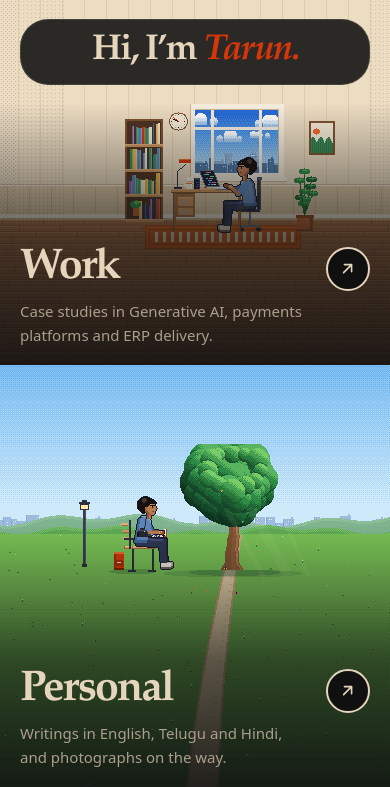
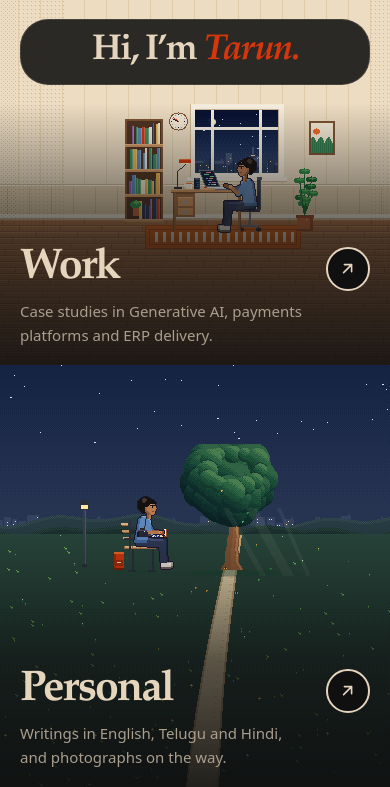
Before and after one commit to inalatarun-arch/portfolio, a plain HTML site: page index.html in a window 390 px wide. Both pictures are taken after a click on the button 294 px from the left and 32 px from the top of the page. Shown: the part 57-844 px from the top of the page. Drawn offline with Linux system fonts and the light colour scheme.

Commit message:
Make window scenery theme responsive
Switch office and personal pixel-art scenery between day and night when the site theme changes, preserving existing animations.

```diff
--- a/assets/scene.js
+++ b/assets/scene.js
@@ -7,6 +7,22 @@
 var G=window.gsap;
 var RMQ=window.matchMedia('(prefers-reduced-motion: reduce)');
 var reduced=function(){return RMQ.matches||!G};
+function sceneNight(){
+  var t=document.documentElement.getAttribute('data-theme');
+  return t==='dark'||(!t&&window.matchMedia('(prefers-color-scheme: dark)').matches);
+}
+function tintCanvas(cv,colour){
+  var x=cv.getContext('2d');x.save();x.globalCompositeOperation='source-atop';x.fillStyle=colour;x.fillRect(0,0,cv.width,cv.height);x.restore();return cv;
+}
+function nightSkyMarks(ctx,W,H,seed){
+  var r=rng(seed||29),i,x,y;
+  ctx.save();ctx.fillStyle='#dbe7ff';
+  for(i=0;i<Math.max(12,Math.floor(W*H/1700));i++){x=Math.floor(r()*W);y=Math.floor(r()*H*.76);ctx.fillRect(x,y,1,1);if(i%7===0)ctx.fillRect(x+1,y,1,1)}
+  var mx=Math.round(W*.79),my=Math.round(H*.2),mr=Math.max(3,Math.round(Math.min(W,H)*.035));
+  ctx.fillStyle='#f4e9bd';ctx.beginPath();ctx.arc(mx,my,mr,0,Math.PI*2);ctx.fill();
+  ctx.fillStyle='#15213c';ctx.beginPath();ctx.arc(mx+Math.max(2,Math.round(mr*.45)),my-Math.max(1,Math.round(mr*.2)),mr,0,Math.PI*2);ctx.fill();
+  ctx.restore();
+}
 
 /* ---------------------------------------------------------------- palette */
 var C={
@@ -171,7 +187,7 @@ function camera(x,X,Y){R(x,X-5,Y-3,11,7,'#272733');R(x,X-5,Y-3,11,1,'#4c4c5e');R
 function ell(x,cx,cy,rx,ry,col){var i,j;x.fillStyle=col;for(j=-ry;j<=ry;j++){var w=Math.round(rx*Math.sqrt(Math.max(0,1-(j*j)/(ry*ry+.01))));x.fillRect(Math.round(cx-w),Math.round(cy+j),w*2+1,1)}}
 
 function buildOffice(W,H){
-  var ox=Math.floor(W/2),oy=Math.floor(H/2)+8,FLR=14,FEET=26,top=-oy,left=-ox,right=W-ox,bottom=H-oy,i,j,k,r=rng(7);
+  var night=sceneNight(),ox=Math.floor(W/2),oy=Math.floor(H/2)+8,FLR=14,FEET=26,top=-oy,left=-ox,right=W-ox,bottom=H-oy,i,j,k,r=rng(7);
   var bg=mk(W,H),x=bg.x;x.translate(ox,oy);
   /* wall, panels, wainscot, skirting */
   R(x,left,top,W,FLR-top,C.wall);
@@ -236,9 +252,10 @@ function buildOffice(W,H){
   vignette(bg,.6);
 
   /* live window content */
-  var winSky=skyCanvas(84,64,[[0,[40,108,214]],[.5,[96,168,238]],[1,[196,228,248]]],6);
-  var cityFar=skylineCanvas(84,26,11,'#8fb2d8','#7fa3cc','#d9ecff',.3),cityNear=skylineCanvas(84,20,23,'#4f7aa8','#436b96','#cfe6ff',null);
-  var clouds=[{img:cloudSprite(34,15,3),x:6,y:6,v:2.2},{img:cloudSprite(26,12,9),x:50,y:22,v:1.5},{img:cloudSprite(40,16,14),x:90,y:2,v:1.1},{img:cloudSprite(22,10,5),x:130,y:20,v:3}];
+  var winSky=skyCanvas(84,64,night?[[0,[9,18,48]],[.5,[22,39,79]],[1,[49,67,105]]]:[[0,[40,108,214]],[.5,[96,168,238]],[1,[196,228,248]]],6);
+  var cityFar=night?skylineCanvas(84,26,11,'#465577','#303e60','#f1dba0',.3):skylineCanvas(84,26,11,'#8fb2d8','#7fa3cc','#d9ecff',.3);
+  var cityNear=night?skylineCanvas(84,20,23,'#283958','#1b2948','#f8d78a',null):skylineCanvas(84,20,23,'#4f7aa8','#436b96','#cfe6ff',null);
+  var clouds=night?[]:[{img:cloudSprite(34,15,3),x:6,y:6,v:2.2},{img:cloudSprite(26,12,9),x:50,y:22,v:1.5},{img:cloudSprite(40,16,14),x:90,y:2,v:1.1},{img:cloudSprite(22,10,5),x:130,y:20,v:3}];
   var person=newPerson(),dust=[];for(i=0;i<16;i++)dust.push({x:-60+r()*100,y:-60+r()*90,s:.5+r()*1.5,p:r()*6});
 
   function screen(ctx,t){
@@ -255,6 +272,7 @@ function buildOffice(W,H){
     draw:function(ctx,t,fast){
       ctx.save();ctx.translate(ox,oy);
       ctx.drawImage(winSky.c,-62,-96);
+      if(night){ctx.save();ctx.translate(-62,-96);nightSkyMarks(ctx,84,64,17);ctx.restore();}
       for(i=0;i<clouds.length;i++){var c=clouds[i],span=84+c.img.width+20,px=((c.x+t*c.v)%span+span)%span-c.img.width;ctx.drawImage(c.img,-62+Math.round(px),-96+c.y)}
       ctx.drawImage(cityFar.c,-62,-96+64-26);ctx.drawImage(cityNear.c,-62,-96+64-20);
       ctx.restore();
@@ -306,22 +324,23 @@ function canopyLayer(w,h,seed,circles,pal){
   x.putImageData(id,0,0);return o.c}
 
 function buildPark(W,H){
-  var ox=Math.floor(W/2),oy=Math.floor(H/2)+8,HOR=-8,top=-oy,left=-ox,right=W-ox,bottom=H-oy,i,j,k,r=rng(21);
+  var night=sceneNight(),ox=Math.floor(W/2),oy=Math.floor(H/2)+8,HOR=-8,top=-oy,left=-ox,right=W-ox,bottom=H-oy,i,j,k,r=rng(21);
   var HX=-4;   /* world x of the hip */
   /* --- sky + clouds (live) */
-  var sky=skyCanvas(W,oy+HOR+2,[[0,[44,120,222]],[.5,[104,178,240]],[1,[206,234,250]]],7);
-  var clouds=[{img:cloudSprite(60,24,31),x:110,y:top+18,v:2.4},{img:cloudSprite(44,18,12),x:230,y:top+46,v:1.6},{img:cloudSprite(76,28,5),x:20,y:top+8,v:1.1},{img:cloudSprite(36,15,44),x:330,y:top+60,v:3.1}];
+  var sky=skyCanvas(W,oy+HOR+2,night?[[0,[7,15,40]],[.5,[19,32,65]],[1,[38,52,82]]]:[[0,[44,120,222]],[.5,[104,178,240]],[1,[206,234,250]]],7);
+  var clouds=night?[]:[{img:cloudSprite(60,24,31),x:110,y:top+18,v:2.4},{img:cloudSprite(44,18,12),x:230,y:top+46,v:1.6},{img:cloudSprite(76,28,5),x:20,y:top+8,v:1.1},{img:cloudSprite(36,15,44),x:330,y:top+60,v:3.1}];
   /* --- far layer: skyline + two hills */
   var far=mk(W,H),fx=far.x;fx.translate(ox,oy);
-  var sk1=skylineCanvas(W,30,5,'#9dbbdd','#8aa9d0','#e2f0ff',.78),sk2=skylineCanvas(W,20,17,'#7da3cb','#6c92bd','#d4e8ff',null);
+  var sk1=night?skylineCanvas(W,30,5,'#34415f','#26324e','#f3d99a',.78):skylineCanvas(W,30,5,'#9dbbdd','#8aa9d0','#e2f0ff',.78);
+  var sk2=night?skylineCanvas(W,20,17,'#222e49','#18243b','#f8d78a',null):skylineCanvas(W,20,17,'#7da3cb','#6c92bd','#d4e8ff',null);
   fx.drawImage(sk1.c,left,HOR-26);fx.drawImage(sk2.c,left,HOR-14);
   function hill(base,amp,f1,f2,ph,col,colL,bandPx){var xx,hh,yy;for(xx=left;xx<right;xx++){hh=base-amp*(.55+.45*Math.sin(xx*f1+ph))-amp*.35*Math.sin(xx*f2+ph*2);
     for(yy=Math.round(hh);yy<=HOR+2;yy++){P1(fx,xx,yy,(yy-Math.round(hh)<bandPx&&bay(xx,yy)<.5)?colL:col)}}}
-  hill(HOR-9,9,.021,.07,1.1,'#7fb48f','#97c8a2',3);
-  hill(HOR-1,6,.034,.09,.3,'#5faa57','#7cc468',3);
+  hill(HOR-9,9,.021,.07,1.1,night?'#263c42':'#7fb48f',night?'#344b50':'#97c8a2',3);
+  hill(HOR-1,6,.034,.09,.3,night?'#1a302f':'#5faa57',night?'#29403a':'#7cc468',3);
   /* --- ground (static) */
   var gr=mk(W,H),g=gr.x;g.translate(ox,oy);
-  var gp=[[121,194,86],[98,176,74],[78,155,68],[60,133,62]],id,d;
+  var gp=night?[[39,69,59],[31,57,51],[24,45,45],[17,34,38]]:[[121,194,86],[98,176,74],[78,155,68],[60,133,62]],id,d;
   for(j=HOR;j<bottom;j++){var t=(j-HOR)/(bottom-HOR);for(i=left;i<right;i++){var b=clamp(Math.floor(t*3.4+bay(i+ox,j+oy)-.5),0,3),c=gp[b];g.fillStyle='rgb('+c[0]+','+c[1]+','+c[2]+')';g.fillRect(i,j,1,1)}}
   /* path: a winding stone path into the distance */
   function pcx(y){var u=(y-HOR)/(bottom-HOR);return lerp(-100,-58,u)+Math.sin(u*3.4)*8}
@@ -377,6 +396,7 @@ function buildPark(W,H){
   var cf=[];for(k=0;k<12;k++){var a2=k/12*Math.PI*2;cf.push([60+Math.cos(a2)*(24+rr()*6)-3,28+Math.sin(a2)*(14+rr()*8)-4,7+rr()*6])}
   cf.sort(function(a,b){return a[1]-b[1]});
   var canFront=canopyLayer(130,80,3,cf,palB);
+  if(night){tintCanvas(canBack,'rgba(8,15,42,.5)');tintCanvas(canMid,'rgba(8,15,42,.5)');tintCanvas(canFront,'rgba(8,15,42,.42)')}
   /* sprites */
   var person=newPerson(),leaves=[],bflies=[];
   for(i=0;i<7;i++)leaves.push({x:-135+r()*80,y:-60+r()*80,v:4+r()*4,p:r()*6,c:i%3===0?'#e9a43c':(i%2?'#58b45e':'#2f8a45')});
@@ -393,6 +413,7 @@ function buildPark(W,H){
     draw:function(ctx,t){
       var ph=phase(t),e=ph.e,f;
       ctx.drawImage(sky.c,0,0);
+      if(night)nightSkyMarks(ctx,W,oy+HOR+2,31);
       ctx.save();ctx.translate(ox,oy);
       /* clouds */
       for(i=0;i<clouds.length;i++){var cl=clouds[i],span=W+cl.img.width+30,px=((cl.x+t*cl.v)%span+span)%span-cl.img.width;ctx.drawImage(cl.img,left+Math.round(px),cl.y)}
@@ -624,6 +645,16 @@ var Stage=(function(){
   function build(name){var p=panels[name],K=KIND[name];
     p.scene=K.build(geo.W,geo.Hh);p.c.width=geo.W;p.c.height=geo.Hh;p.x=p.c.getContext('2d');p.x.imageSmoothingEnabled=false;
     p.ox=ox(geo.W);p.oy=oyy(geo.Hh)}
+  function repaintForTheme(){
+    if(!el||!geo)return;
+    Object.keys(panels).forEach(function(n){
+      var p=panels[n],K=KIND[n];
+      if(!p.scene||!K)return;
+      p.scene=K.build(geo.W,geo.Hh);
+      if(p.on)mdraw(p,(performance.now()-t0)/1000);
+    });
+    if(shown&&reduced())drawStill();
+  }
   function mkPanel(name){
     var d=document.createElement('div'),c=document.createElement('canvas');d.className='stage-p stage-'+name;d.appendChild(c);el.appendChild(d);
     panels[name]={d:d,c:c,scene:null,s:{t:0,r:0,b:0,l:0,fx:.5,fy:.5,k:1},on:false};return panels[name]}
@@ -658,7 +689,8 @@ var Stage=(function(){
   function ensure(name){if(!panels[name])mkPanel(name);if(!panels[name].scene)build(name)}
   function init(){if(el)return;el=document.getElementById('stage');if(!el)return;measure();
     var rz=0;window.addEventListener('resize',function(){clearTimeout(rt);rt=setTimeout(onResize,220)});
-    if(RMQ.addEventListener)RMQ.addEventListener('change',run)}
+    if(RMQ.addEventListener)RMQ.addEventListener('change',run);
+    window.addEventListener('themechange',repaintForTheme)}
   function onResize(){var w=el.clientWidth,h=el.clientHeight;if(geo&&w===geo.vw&&Math.abs(h-geo.vh)<130&&dpr===Math.min(window.devicePixelRatio||1,3)){geo.vh=h;rest(true);return}
     measure();Object.keys(panels).forEach(function(n){kill(n);panels[n].scene=null;ensure(n)});rest(true)}
   /* snap every panel to the resting state of the current mode */
--- a/assets/styles.css
+++ b/assets/styles.css
@@ -141,8 +141,9 @@ body.menu-open{overflow:hidden}
 .stage{position:fixed;left:0;top:0;width:100vw;height:100%;z-index:0;display:none;opacity:0;background:var(--bg);overflow:hidden;contain:strict}
 .stage-p{position:absolute;inset:0;display:none;will-change:clip-path}
 .stage-p canvas{position:absolute;left:0;top:0;transform-origin:0 0;image-rendering:pixelated;image-rendering:crisp-edges;image-rendering:pixelated;will-change:transform}
-:root[data-theme="dark"] .stage::after{content:"";position:absolute;inset:0;background:rgba(10,10,20,.34);pointer-events:none}
-@media (prefers-color-scheme:dark){:root:not([data-theme="light"]) .stage::after{content:"";position:absolute;inset:0;background:rgba(10,10,20,.34);pointer-events:none}}
+/* The scenes now have their own day/night palettes; retain only a light night-time depth tint. */
+:root[data-theme="dark"] .stage::after{content:"";position:absolute;inset:0;background:rgba(7,12,28,.12);pointer-events:none}
+@media (prefers-color-scheme:dark){:root:not([data-theme="light"]) .stage::after{content:"";position:absolute;inset:0;background:rgba(7,12,28,.12);pointer-events:none}}
 main,.foot{position:relative;z-index:2}
 .foot{background:var(--bg)}
 body.has-stage .hdr-bg{opacity:1}
```
